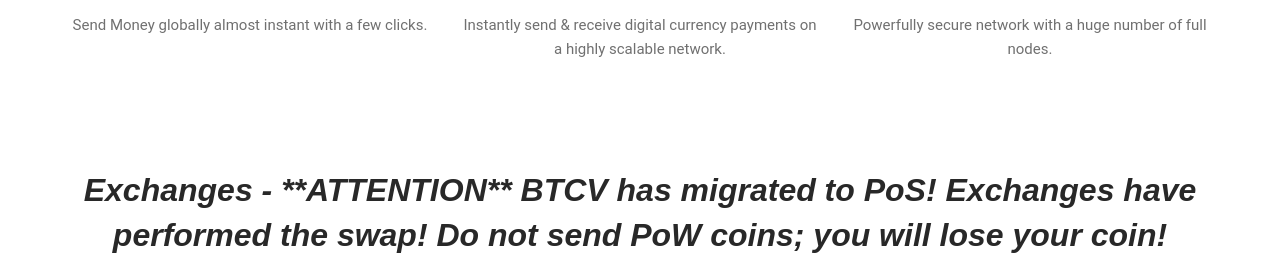
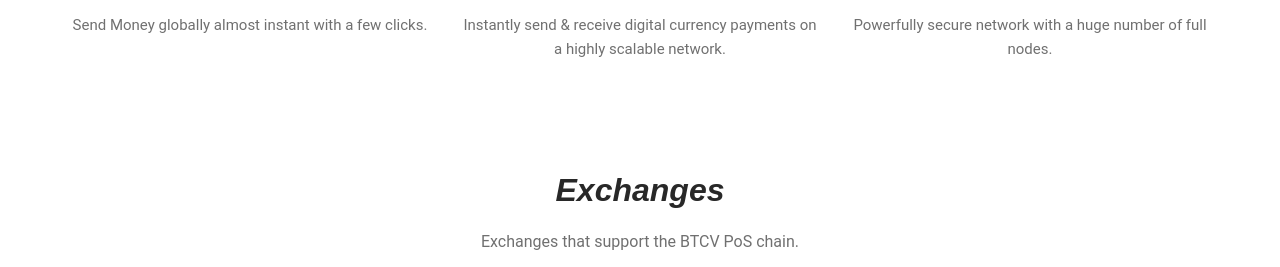
Before and after one commit to BitcoinVBR/BitcoinVBR.github.io, a plain HTML site: page index.html in a window 1280 px wide. Shown: the part 1316-1583 px from the top of the page. Drawn offline with Linux system fonts and the light colour scheme; no server answers; a script that the page names is missing; a web font is replaced by a local one.

Commit message:
swap over

```diff
--- a/index.html
+++ b/index.html
@@ -243,8 +243,8 @@
 			<div class="col-xs-12 col-sm-12 col-md-12 col-md-offset-0">
 				<div class="heading heading-4 mb-20 text--center">
 					<p class="heading--subtitle"></p>
-					<h2 class="heading--title">Exchanges - **ATTENTION** BTCV has migrated to PoS! Exchanges have performed the swap! Do not send PoW coins; you will lose your coin! Contact us on Telegram.  Swap ends April 30th, PoW coins will not be accepted. After that by exception only! (Proof you transferred your coins to your wallet before deadline):</h2>
-					<p class="heading--desc mb-0">Exchanges that already support the new BTCV chain.</p>
+					<h2 class="heading--title">Exchanges</h2>
+					<p class="heading--desc mb-0">Exchanges that support the BTCV PoS chain.</p>
  				</div>
 			</div><!-- .col-md-8 end -->
 		</div><!-- .row end -->
```
